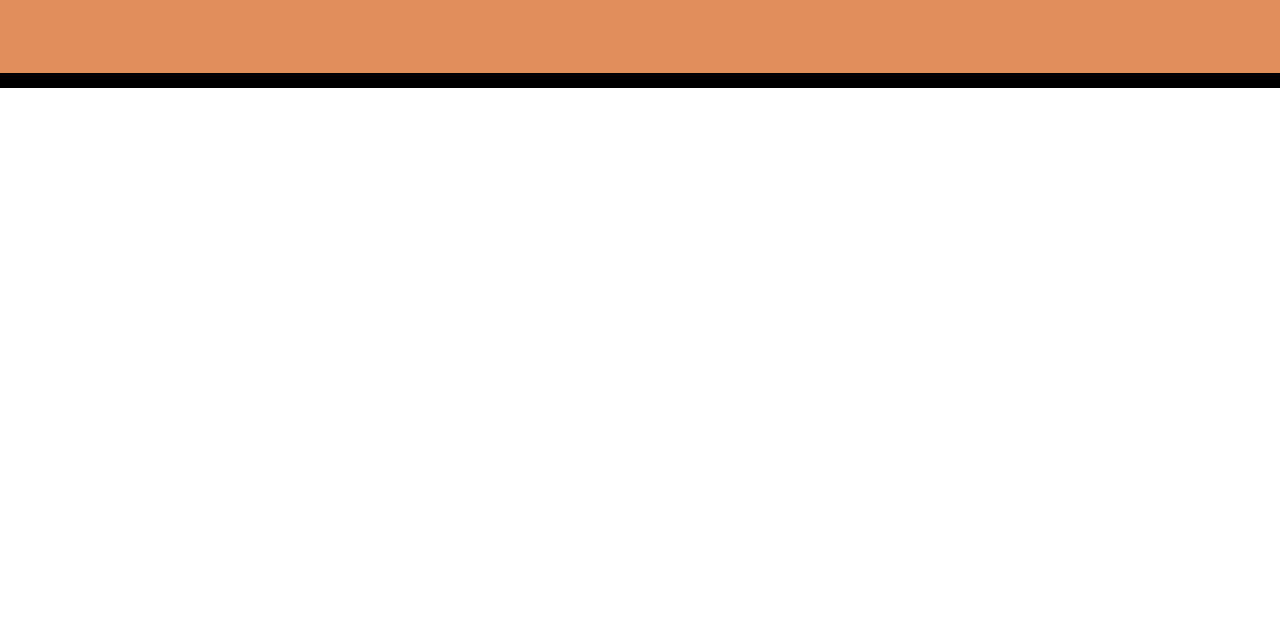
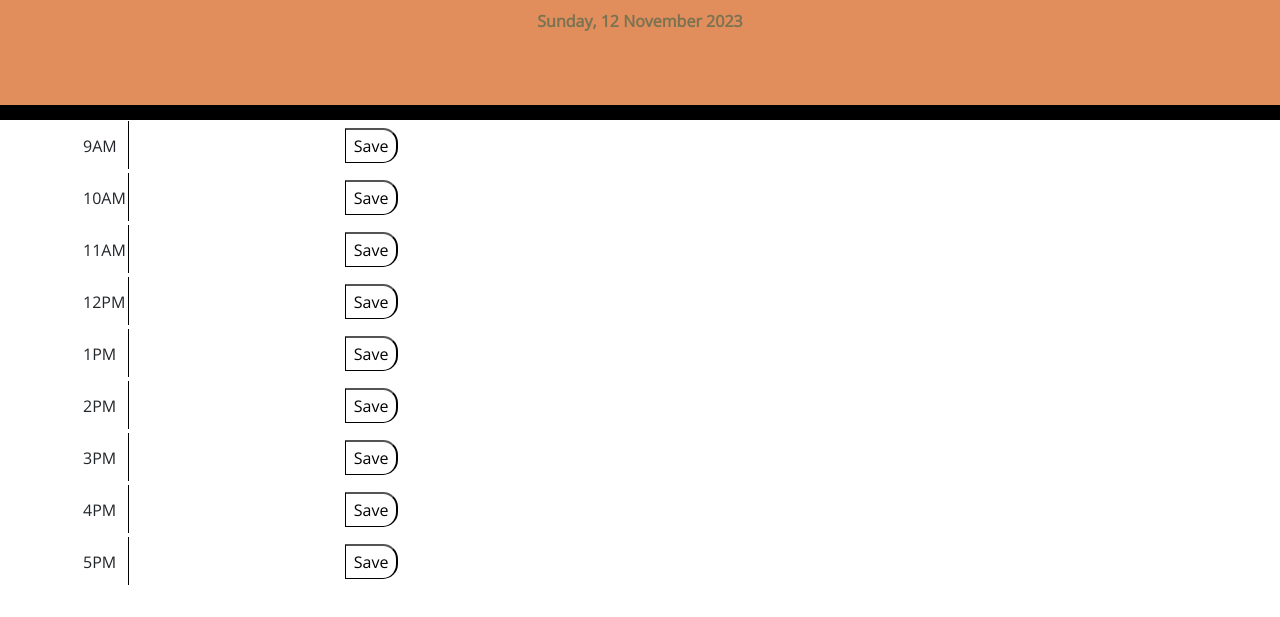
Before and after one commit to ewelinasobora/work-day-planner, a plain HTML site: page index.html in a window 1280 px wide. Shown: the part 183-800 px from the top of the page. Drawn offline with nearby package versions, Linux system fonts and the light colour scheme.

Commit message:
feat: init planner table

```diff
--- a/assets/js/script.js
+++ b/assets/js/script.js
@@ -0,0 +1,22 @@
+$(document).ready(function () {
+  const workHours = ["9AM", "10AM", "11AM", "12PM", "1PM", "2PM", "3PM", "4PM", "5PM"];
+  const calendar = $("#calendar-container");
+  const currentDay = $("#currentDay");
+  let today = dayjs();
+  currentDay.text(today.format("dddd, D MMMM YYYY"));
+
+  // function that creates the calendar
+  function createCalendar() {
+    var table = $('<table>').addClass('table').appendTo(calendar);
+    // rows for each work hour
+    workHours.forEach(hour => {
+      var row = $('<tr>').appendTo(table);
+      // cells for Time, Event, and Save
+      $('<td>').text(hour).appendTo(row);
+      $('<td>').append($('<textarea>').addClass('description')).appendTo(row);
+      $('<td>').append($('<button>').addClass('saveBtn').text('Save')).appendTo(row);
+    });
+  }
+
+  createCalendar();
+});
--- a/index.html
+++ b/index.html
@@ -28,6 +28,7 @@
       <p id="currentDay" class="lead"></p>
     </header>
     <div class="container">
+      <div id="calendar-container"></div>
     </div>
     <!-- JavaScript libraries or frameworks -->
     <script
```
